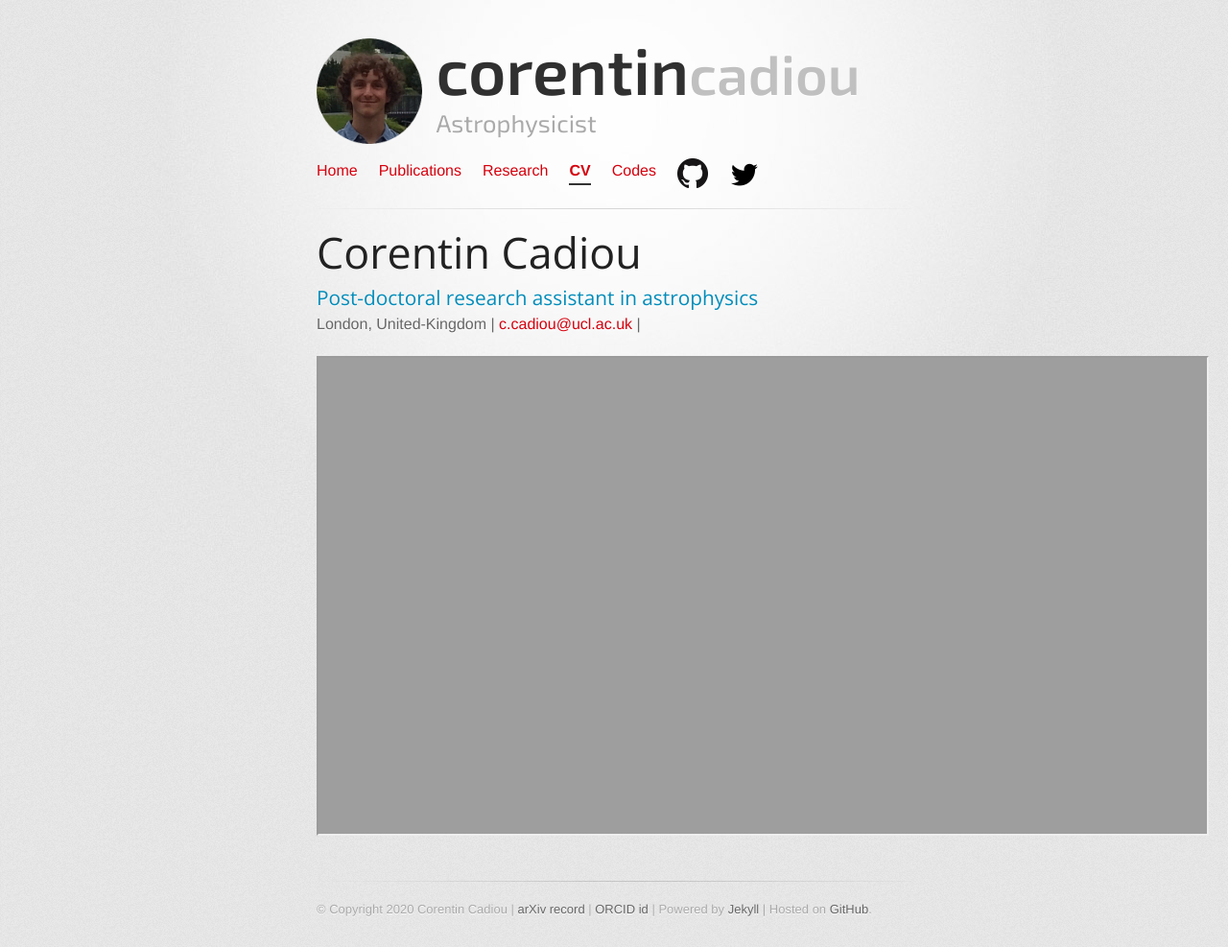
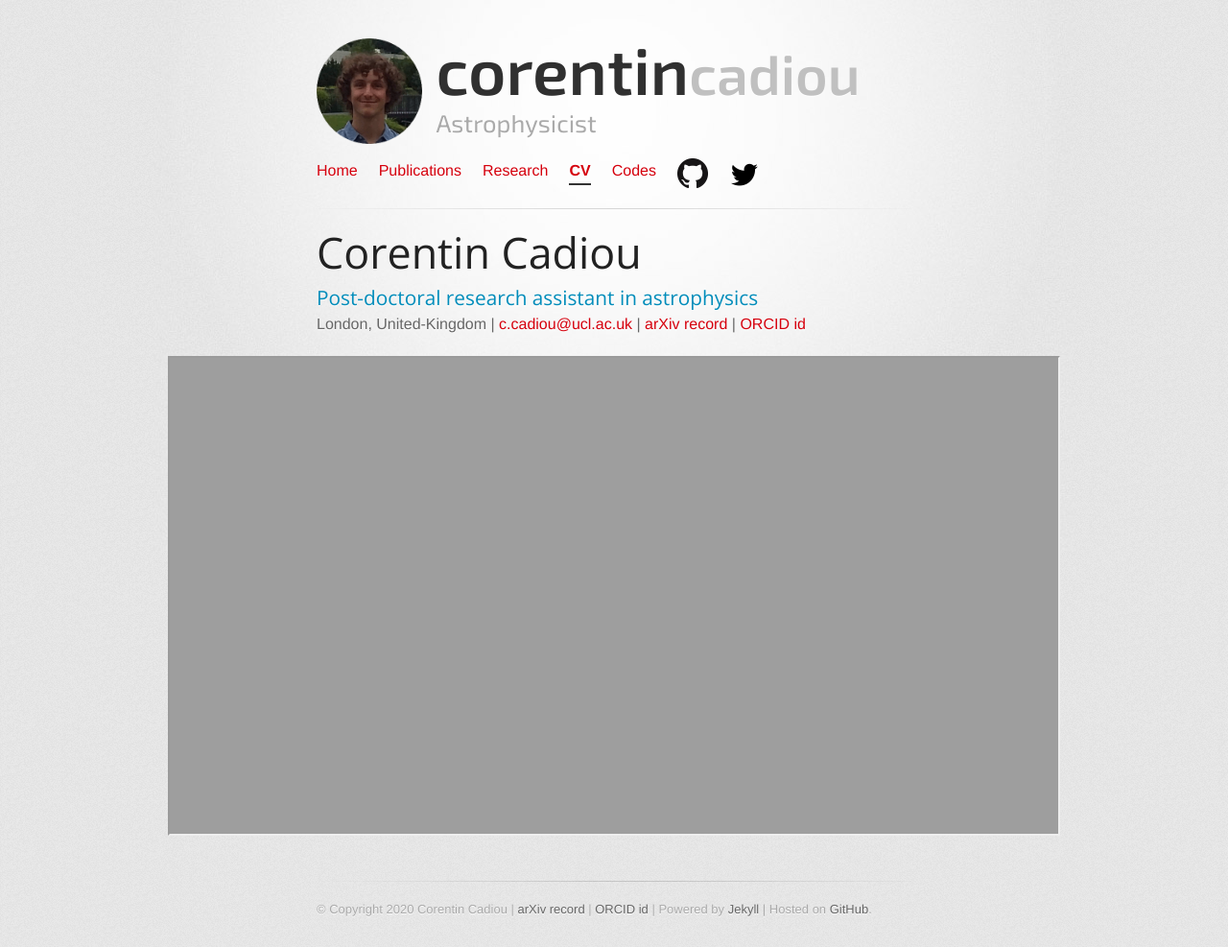
Before and after one commit to cphyc/cphyc.github.io, a Jekyll site: the page built from cv/index.html, in a window 1280 px wide. Shown: the whole page at 96% size. Built offline with Jekyll 4.4.1, drawn with Linux system fonts in a browser that asks for light colours.

Commit message:
Update CV

```diff
--- a/cv/index.html
+++ b/cv/index.html
@@ -11,10 +11,13 @@ description: My CV
   <p>
     <span itemprop="address"><span itemprop="locality">London</span>, <span itemprop="region">United-Kingdom</span></span> |
     <a itemprop="email" href="mailto:corentin.cadiou@iap.fr">c.cadiou@ucl.ac.uk</a> |
+    <a itemprop="arxiv" href="https://arxiv.org/a/cadiou_c_1.html">arXiv record</a> |
+    <a itemprop="orcid" href="https://orcid.org/0000-0003-2285-0332">ORCID id</a>
+
   </p>
 </section>
 
-<iframe src="{{site.url}}/cv/cv_en.pdf" width="150%" height="500px" style="border-left: -25%;"></iframe>
+<iframe src="{{site.url}}/cv/cv_en.pdf" width="150%" height="500px" style="margin-left: -25%;"></iframe>
 
 <!-- <section id="education">
   <h1>Education</h1>
```
